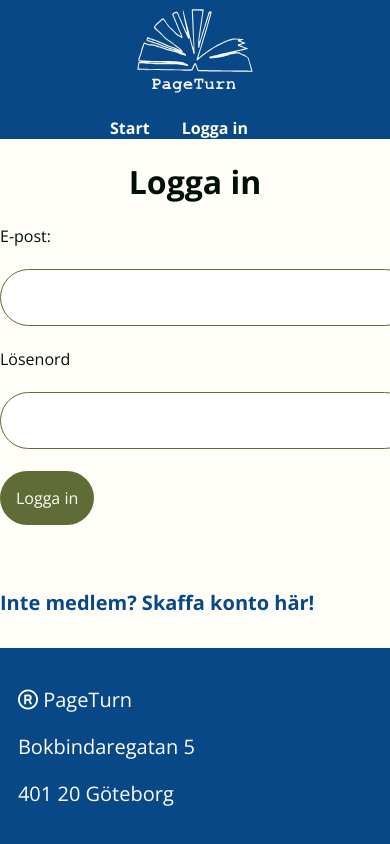
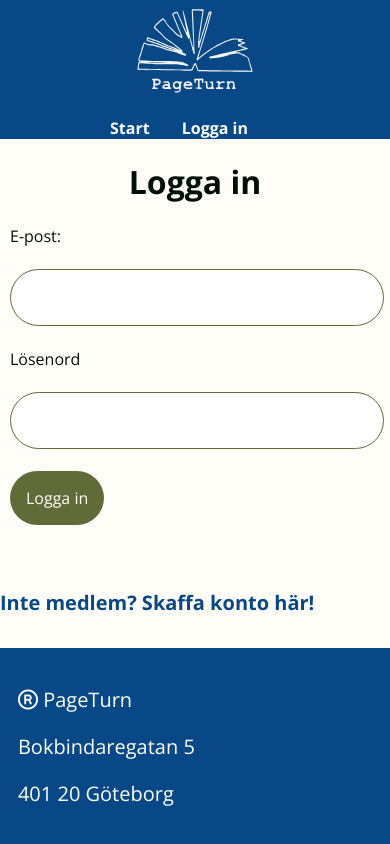
Before and after one commit to stinaRamona/projektReact, a React (Vite) app: page /login in a window 390 px wide. Shown: the top 844 px of the page. Built offline with nearby package versions, Linux system fonts and the light colour scheme.

Commit message:
Formulär responsiva

```diff
--- a/src/css/UserForm.css
+++ b/src/css/UserForm.css
@@ -23,3 +23,13 @@ input[type=submit]:hover {
     background-color: #47502a;
     cursor: pointer;
 }
+
+@media (max-width: 955px) {
+    input[type=text] {
+        width: 85%;
+    }
+
+    form {
+        margin-left: 10px;
+    }
+}
```
